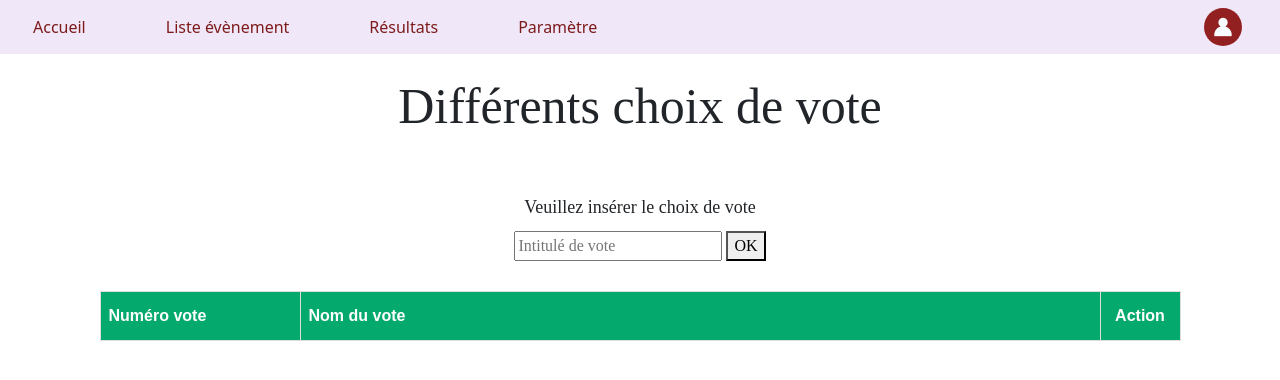
After one commit to Alexshu0204/Projet_vote_en_ligne, a PHP site: page /choix2vote.html in a window 1280 px wide. The commit adds this page. Shown: the top 380 px of the page. Run offline with PHP 8.4, Linux system fonts and the light colour scheme; lists and menus that the app fills with data are empty.

Commit message:
Add files via upload

```diff
--- a/Projet Systeme vote pour Césarée/accueil.html
+++ b/Projet Systeme vote pour Césarée/accueil.html
@@ -79,7 +79,7 @@
 
             <h2 class="newEvntTitle">Nouvel évènement</h2>
 
-            <form id="eventForm" action="liste_evenement.html" method="post">
+            <form id="eventForm" action="choix2vote.html" method="post">
 
                 <label for="eventID">
                     <i class='bx bx-calendar-event'></i><span class="evnt">Nom de l'évènement *</span>
--- /dev/null
+++ b/Projet Systeme vote pour Césarée/choix2vote.html
@@ -0,0 +1,113 @@
+<!DOCTYPE html>
+<html lang="en">
+<head>
+    <meta charset="UTF-8">
+    <meta name="viewport" content="width=device-width, initial-scale=1.0">
+    <!--importation des polices-->
+    <link href='https://fonts.googleapis.com/css?family=Nunito Sans' rel='stylesheet'>
+    <link href="https://fonts.googleapis.com/css2?family=Poppins:wght@300;400;600&display=swap" rel="stylesheet">
+    <!--lien Bootstrap pour le menu-->
+    <link href="https://cdn.jsdelivr.net/npm/bootstrap@5.3.3/dist/css/bootstrap.min.css" rel="stylesheet" integrity="sha384-QWTKZyjpPEjISv5WaRU9OFeRpok6YctnYmDr5pNlyT2bRjXh0JMhjY6hW+ALEwIH" crossorigin="anonymous">
+    <!--lien pour le menu personnalisé-->
+    <link rel="stylesheet" href="menu_style.css"/>
+    <!--Lien pour télécharger les icônes-->
+    <link href='https://unpkg.com/boxicons@2.1.4/css/boxicons.min.css' rel='stylesheet'>
+    <link rel="icon" href="favicon.ico" type="image/x-icon">
+    <link rel="stylesheet" href="choix2vote_style.css"/>
+    <title>Choix de vote</title>
+</head>
+<body>
+    <header>
+
+        <nav>
+            <div class="container-fluid d-flex justify-content-between align-items-center">
+
+                <ul class="navbar-nav d-flex flex-row gap-5">
+
+                    <li class="nav-item">
+                        <a class="nav-link" href="accueil.html"><span class="home">Accueil</span></a>
+                    </li>
+
+                    <li class="nav-item">
+                        <a class="nav-link" href="liste_evenement.html"><span class="li_evnt">Liste évènement</span></a>
+                    </li>
+
+                    <li class="nav-item">
+                        <a class="nav-link" href="#"><span class="results">Résultats</span></a>
+                    </li>
+
+                    <li class="nav-item">
+                        <a class="nav-link" href="#"><span class="setting">Paramètre</span></a>
+                    </li>
+                </ul>
+
+                <!-- Onglet "Compte" aligné à droite -->
+                <ul class="navbar-nav">
+                    <li class="nav-item dropdown">
+                        <a class="nav-link dropdown-toggle" href="#" role="button" data-bs-toggle="dropdown" aria-expanded="false">
+                            <span class="account" data-bs-toggle="tooltip" data-bs-placement="left" title="Mon compte">
+                                <img src="images/icon-2426371_1280(2).png">
+                            </span>
+
+                        </a>
+                        <ul class="dropdown-menu">
+                            <li><div class="dropdown-item"><span class="action">Login</span></div></li><!--Cette ligne le nom de l'utilisateur-->
+                            <li>
+                                <a class="dropdown-item d-flex align-items-center gap-2" href="index.html">
+                                    <i class='bx bx-log-out'></i>Se déconnecter
+                                </a>
+                            </li>
+                        </ul>
+                    </li>
+                </ul>
+
+            </div>
+
+        </nav>
+
+    </header>
+
+    <div class="main">
+
+        <div class="voting_title">
+            Différents choix de vote
+        </div>
+
+        <div class="insert_title">
+            Veuillez insérer le choix de vote
+        </div>
+
+        <div class="voting_input">
+            <input type="text" id="inputValeur" placeholder="Intitulé de vote">
+
+        <button onclick="ajouterValeur()">OK</button>
+        </div>
+
+    </div>
+
+        <div class="voting_table_container">
+
+            <table id="voting_table">
+                <thead>
+                    <tr>
+                        <th>Numéro vote</th>
+                        <th>Nom du vote</th>
+                        <th>Action</th>
+                    </tr>
+                </thead>
+
+                <tbody id="tableBody">
+                    <!-- Les valeurs ajoutées s'afficheront ici -->
+                </tbody>
+            </table>
+
+        </div>
+
+        <!----------Fonctionnalité du menus---------->
+        <script src="https://cdn.jsdelivr.net/npm/bootstrap@5.3.3/dist/js/bootstrap.bundle.min.js" integrity="sha384-YvpcrYf0tY3lHB60NNkmXc5s9fDVZLESaAA55NDzOxhy9GkcIdslK1eN7N6jIeHz" crossorigin="anonymous"></script>
+        <script src="menu_script.js"></script>
+
+        <script src="choix2vote_script.js"></script>
+
+</body>
+</html>
--- /dev/null
+++ b/Projet Systeme vote pour Césarée/choix2vote_style.css
@@ -0,0 +1,114 @@
+.main{
+    margin-top: 15px;
+    text-align: center;
+        font-family: 'Playfair Display', serif;
+}
+
+.voting_title{
+    font-size: 50px;
+}
+
+.insert_title{
+    margin-top: 50px;
+    font-size: 18px;
+}
+
+.voting_input{
+    margin-top: 10px;
+}
+
+/***********************************************************************
+-----------------------------TABLEAU------------------------------------
+***********************************************************************/
+
+.voting_table_container{
+    margin-top: 30px;
+    max-height: 461.5px;
+    overflow: auto;
+}
+
+#voting_table{
+    font-family: 'Montserrat', sans-serif;
+    border-collapse: collapse;
+    width: 100%;
+    max-width: 800px;
+    table-layout: fixed;
+    margin: auto;
+}
+
+#voting_table thead{
+    position: sticky;/*En-tête reste visible en haut au scroll*/
+    top: 0;
+    background-color: #04aa6d;
+    z-index: 2;
+}
+
+/* Réduit la largeur de la colonne "Action" */
+#voting_table td:nth-child(3), #voting_table th:nth-child(3) {
+    background-color: #e7e7e7;
+    text-align: center;
+    color: #fff;
+    width: 80px;
+}
+
+.delete-btn {
+    border: none;
+    background-color: transparent;
+    cursor: pointer;
+    font-size: 14px;
+    position: relative;
+}
+
+.delete-btn:hover{
+    color: red;
+    transform: scale(1.2);
+}
+
+/*Tooltip*/
+.delete-btn::after{
+    content: "Supprimer";
+    visibility: hidden;
+    opacity: 0;
+    background-color: black;
+    color: white;
+    text-align: center;
+    padding: 5px;
+    border-radius: 5px;
+    position: absolute;
+    top: 50%;
+    left: 100%;
+    transform: translateY(-50%);
+    white-space: nowrap;
+    font-size: 12px;
+    transition: opacity 0.3s ease-in-out;
+}
+
+/* Affiche le tooltip au survol */
+.delete-btn:hover::after{
+    visibility: visible;
+    opacity: 1;
+}
+
+#voting_table td, #voting_table th {
+    border: 1px solid #ddd;
+    padding: 8px;
+    width: 800px;
+    word-wrap: break-word;
+}
+
+/* Réduit la largeur de la colonne "Numéro vote" */
+#voting_table td:nth-child(1), #voting_table th:nth-child(1) {
+    width: 200px;
+}
+
+#voting_table tr:nth-child(even){background-color: #f2f2f2;}
+
+#voting_table tr:hover {background-color: #e5e4e4;}
+
+#voting_table th {
+    padding-top: 12px;
+    padding-bottom: 12px;
+    text-align: left;
+    background-color: #04AA6D !important;
+    color: #fff;
+}
--- a/Projet Systeme vote pour Césarée/login_script.js
+++ b/Projet Systeme vote pour Césarée/login_script.js
@@ -34,10 +34,10 @@ document.addEventListener("DOMContentLoaded", function () {
         let width = 0;
 
         function animateProgress() {
-            if (width < 85) {
-                width += Math.random() * 10;
+            if (width < 95) {
+                width += Math.random() * 12;
                 progressBar.style.width = width + "%";
-                setTimeout(animateProgress, 150);
+                setTimeout(animateProgress, 120);
             }
         }
         animateProgress();
```
Also changed, not shown: Projet Systeme vote pour Césarée/accueil_script.js (+5 -5 lines), Projet Systeme vote pour Césarée/accueil_style.css (+14 -8 lines), Projet Systeme vote pour Césarée/choix2vote_script.js (added, +51 -0 lines).
